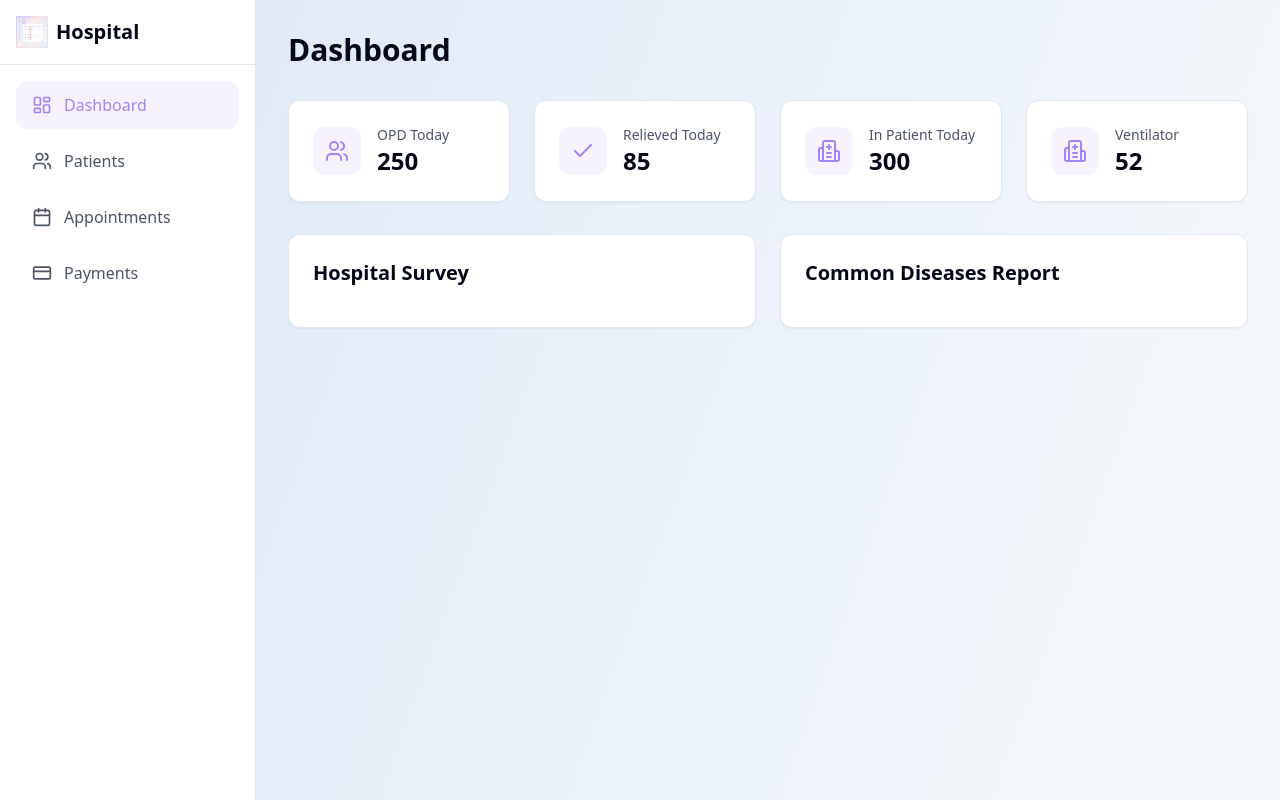
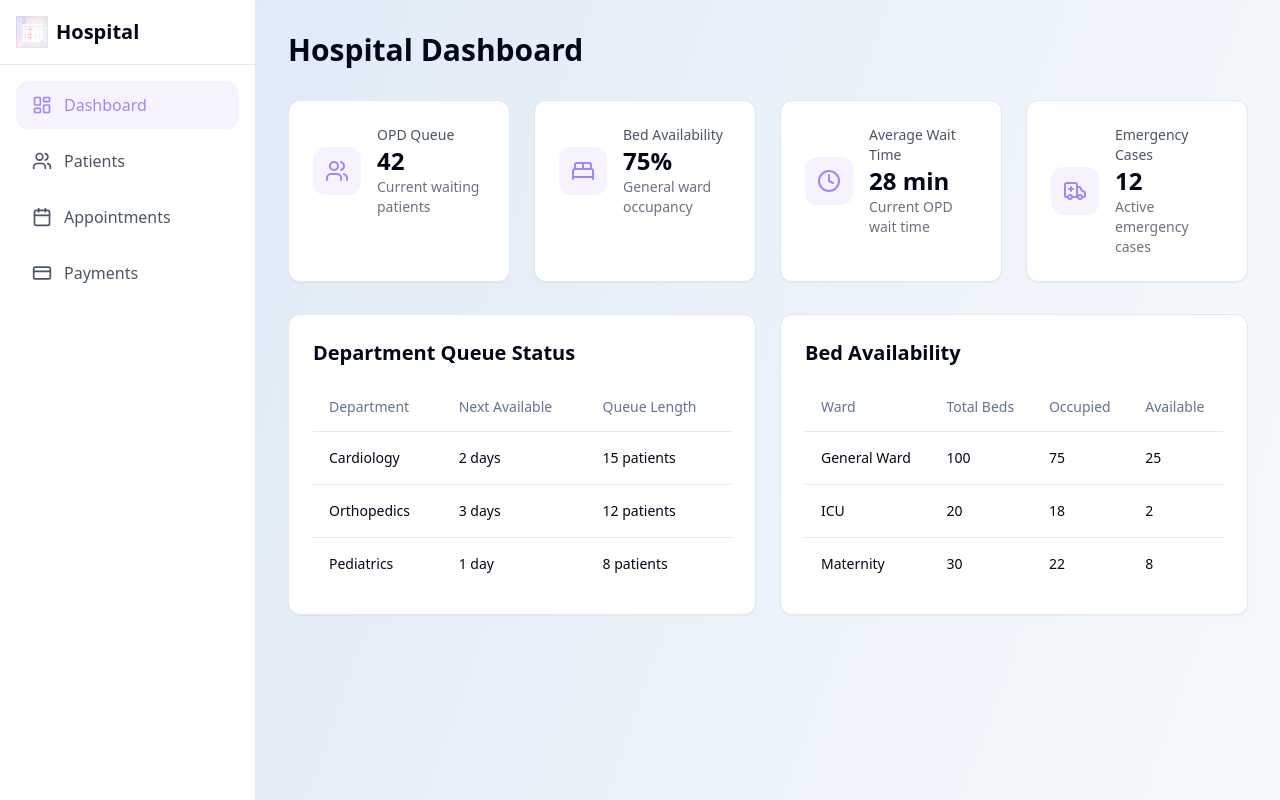
Before and after one commit to akhadeatharv/Health-Bridge-project, a React (Vite) app: page / in a window 1280 px wide. Built offline with nearby package versions, Linux system fonts and the light colour scheme.

Commit message:
Integrate webapp features
Structured and integrated all features as mentioned in the webapp prompt, ensuring proper organization and functionality throughout the application.
[skip gpt_engineer]

```diff
--- a/src/components/DashboardStats.tsx
+++ b/src/components/DashboardStats.tsx
@@ -1,13 +1,14 @@
 import { Card } from "@/components/ui/card";
-import { Users, Check, Hospital } from "lucide-react";
+import { Users, BedDouble, Clock, Ambulance } from "lucide-react";
 
 interface StatCardProps {
   title: string;
-  value: number;
+  value: number | string;
   icon: React.ReactNode;
+  description?: string;
 }
 
-const StatCard = ({ title, value, icon }: StatCardProps) => (
+const StatCard = ({ title, value, icon, description }: StatCardProps) => (
   <Card className="p-6">
     <div className="flex items-center gap-4">
       <div className="p-3 bg-primary/10 rounded-lg">
@@ -16,6 +17,7 @@ const StatCard = ({ title, value, icon }: StatCardProps) => (
       <div>
         <p className="text-sm text-gray-600">{title}</p>
         <p className="text-2xl font-semibold">{value}</p>
+        {description && <p className="text-sm text-gray-500">{description}</p>}
       </div>
     </div>
   </Card>
@@ -25,24 +27,28 @@ const DashboardStats = () => {
   return (
     <div className="grid grid-cols-1 md:grid-cols-2 lg:grid-cols-4 gap-6">
       <StatCard
-        title="OPD Today"
-        value={250}
+        title="OPD Queue"
+        value={42}
+        description="Current waiting patients"
         icon={<Users className="w-6 h-6 text-primary" />}
       />
       <StatCard
-        title="Relieved Today"
-        value={85}
-        icon={<Check className="w-6 h-6 text-primary" />}
+        title="Bed Availability"
+        value="75%"
+        description="General ward occupancy"
+        icon={<BedDouble className="w-6 h-6 text-primary" />}
       />
       <StatCard
-        title="In Patient Today"
-        value={300}
-        icon={<Hospital className="w-6 h-6 text-primary" />}
+        title="Average Wait Time"
+        value="28 min"
+        description="Current OPD wait time"
+        icon={<Clock className="w-6 h-6 text-primary" />}
       />
       <StatCard
-        title="Ventilator"
-        value={52}
-        icon={<Hospital className="w-6 h-6 text-primary" />}
+        title="Emergency Cases"
+        value={12}
+        description="Active emergency cases"
+        icon={<Ambulance className="w-6 h-6 text-primary" />}
       />
     </div>
   );
--- a/src/pages/Dashboard.tsx
+++ b/src/pages/Dashboard.tsx
@@ -1,21 +1,77 @@
 import DashboardStats from "@/components/DashboardStats";
 import { Card } from "@/components/ui/card";
+import {
+  Table,
+  TableBody,
+  TableCell,
+  TableHead,
+  TableHeader,
+  TableRow,
+} from "@/components/ui/table";
 
 const Dashboard = () => {
+  const departments = [
+    { name: "Cardiology", nextAvailable: "2 days", queueLength: 15 },
+    { name: "Orthopedics", nextAvailable: "3 days", queueLength: 12 },
+    { name: "Pediatrics", nextAvailable: "1 day", queueLength: 8 },
+  ];
+
+  const bedStatus = [
+    { ward: "General Ward", total: 100, occupied: 75, available: 25 },
+    { ward: "ICU", total: 20, occupied: 18, available: 2 },
+    { ward: "Maternity", total: 30, occupied: 22, available: 8 },
+  ];
+
   return (
     <div className="p-8">
-      <h1 className="text-3xl font-bold mb-8">Dashboard</h1>
+      <h1 className="text-3xl font-bold mb-8">Hospital Dashboard</h1>
       <DashboardStats />
 
       <div className="grid grid-cols-1 lg:grid-cols-2 gap-6 mt-8">
         <Card className="p-6">
-          <h2 className="text-xl font-semibold mb-4">Hospital Survey</h2>
-          {/* Add chart component here later */}
+          <h2 className="text-xl font-semibold mb-4">Department Queue Status</h2>
+          <Table>
+            <TableHeader>
+              <TableRow>
+                <TableHead>Department</TableHead>
+                <TableHead>Next Available</TableHead>
+                <TableHead>Queue Length</TableHead>
+              </TableRow>
+            </TableHeader>
+            <TableBody>
+              {departments.map((dept) => (
+                <TableRow key={dept.name}>
+                  <TableCell className="font-medium">{dept.name}</TableCell>
+                  <TableCell>{dept.nextAvailable}</TableCell>
+                  <TableCell>{dept.queueLength} patients</TableCell>
+                </TableRow>
+              ))}
+            </TableBody>
+          </Table>
         </Card>
 
         <Card className="p-6">
-          <h2 className="text-xl font-semibold mb-4">Common Diseases Report</h2>
-          {/* Add chart component here later */}
+          <h2 className="text-xl font-semibold mb-4">Bed Availability</h2>
+          <Table>
+            <TableHeader>
+              <TableRow>
+                <TableHead>Ward</TableHead>
+                <TableHead>Total Beds</TableHead>
+                <TableHead>Occupied</TableHead>
+                <TableHead>Available</TableHead>
+              </TableRow>
+            </TableHeader>
+            <TableBody>
+              {bedStatus.map((ward) => (
+                <TableRow key={ward.ward}>
+                  <TableCell className="font-medium">{ward.ward}</TableCell>
+                  <TableCell>{ward.total}</TableCell>
+                  <TableCell>{ward.occupied}</TableCell>
+                  <TableCell>{ward.available}</TableCell>
+                </TableRow>
+              ))}
+            </TableBody>
+          </Table>
         </Card>
       </div>
     </div>
```
